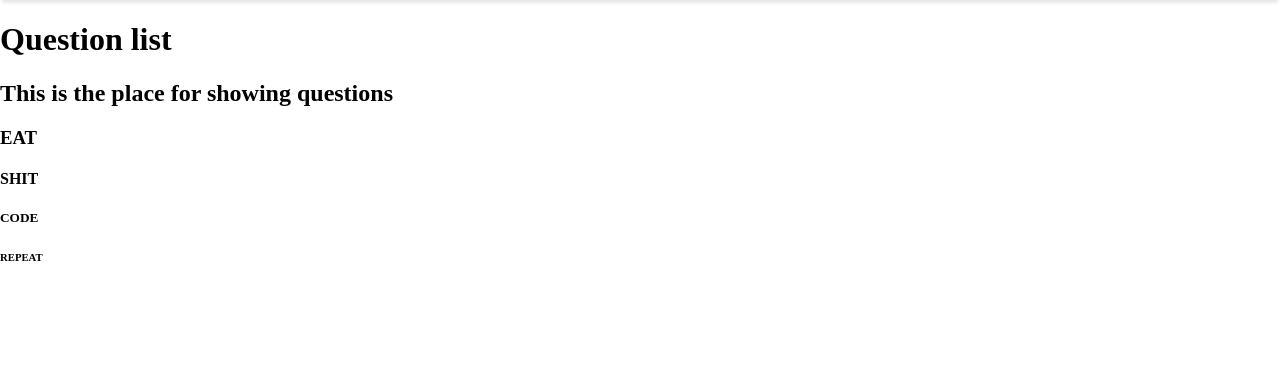
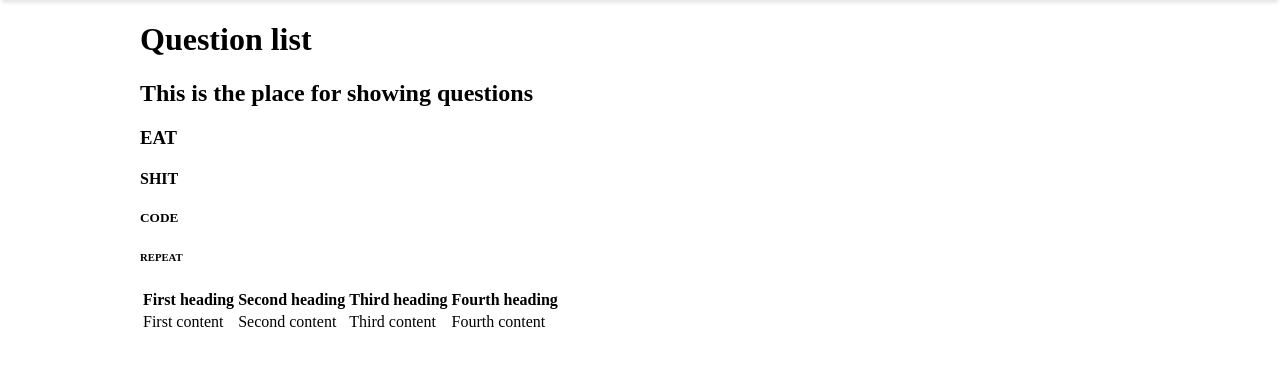
Before and after one commit to RadekRo/ask-mate, a Flask app: page / in a window 1280 px wide. Shown: the part 44-410 px from the top of the page. Run offline with Flask 3, Linux system fonts and the light colour scheme.

Commit message:
Some changes to the css file

```diff
--- a/app.py
+++ b/app.py
@@ -10,11 +10,8 @@ def route_list():
 
 
 if __name__ == '__main__':
-    app.run(
-        host = '127.0.0.1',
-        port = 5000,
-        debug = True,
-    )
+    app.run(debug = True)
 
 # for run the python's flask server
 # use python -m flask run
+# for automatic changes and debugger use: python -m flask --debug run
--- a/static/css/main.css
+++ b/static/css/main.css
@@ -11,3 +11,12 @@ header {
     text-align: center;
     box-shadow: -6px 0 white, 6px 0 white, 0 5px 3px -2px #E8E8E8;
 }
+
+#container {
+    margin: 0 auto;
+}
+
+.heading, .question-list {
+    max-width: 1000px;
+    margin: 0 auto;
+}
--- a/templates/list.html
+++ b/templates/list.html
@@ -1,9 +1,27 @@
 {% extends "layout.html" %}
 {% block content %}
+        <div class="heading">
             <h1>Question list</h1>
             <h2>This is the place for showing questions</h2>
             <h3>EAT</h3>
             <h4>SHIT</h4>
             <h5>CODE</h5>
             <h6>REPEAT</h6>
+        </div>
+        <div class="question-list">
+            <table>
+                <tr>
+                    <th>First heading</th>
+                    <th>Second heading</th>
+                    <th>Third heading</th>
+                    <th>Fourth heading</th>
+                </tr>
+                <tr>
+                    <td>First content</td>
+                    <td>Second content</td>
+                    <td>Third content</td>
+                    <td>Fourth content</td>
+                </tr>
+            </table>
+        </div>
 {% endblock %}
```
Lines whose indentation alone changed are shown as unchanged.
